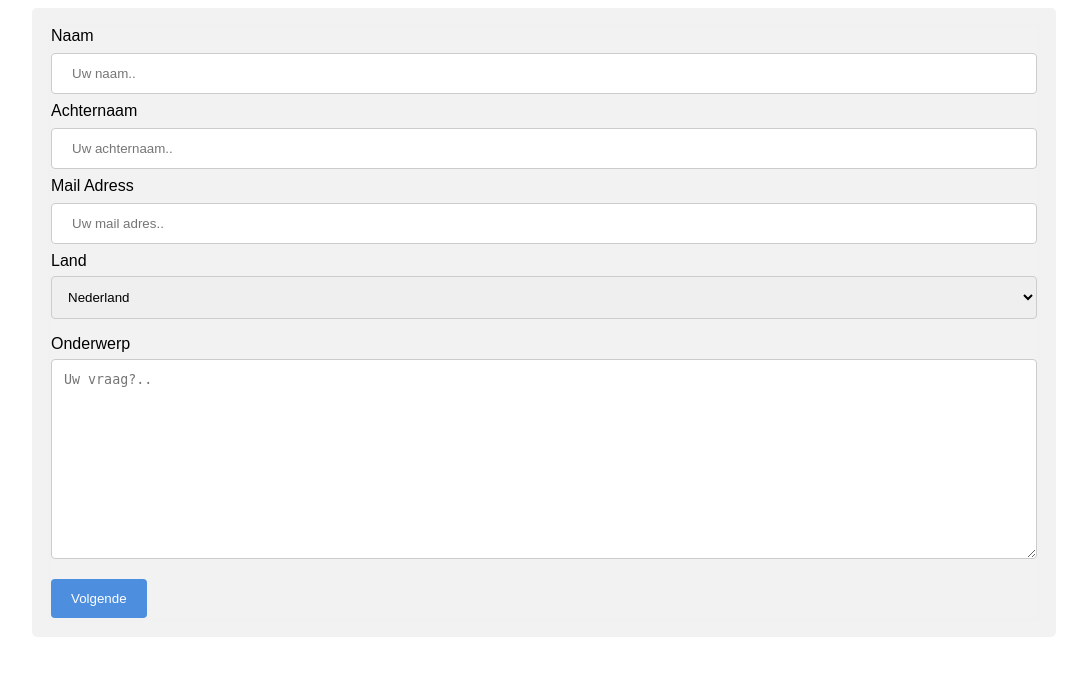
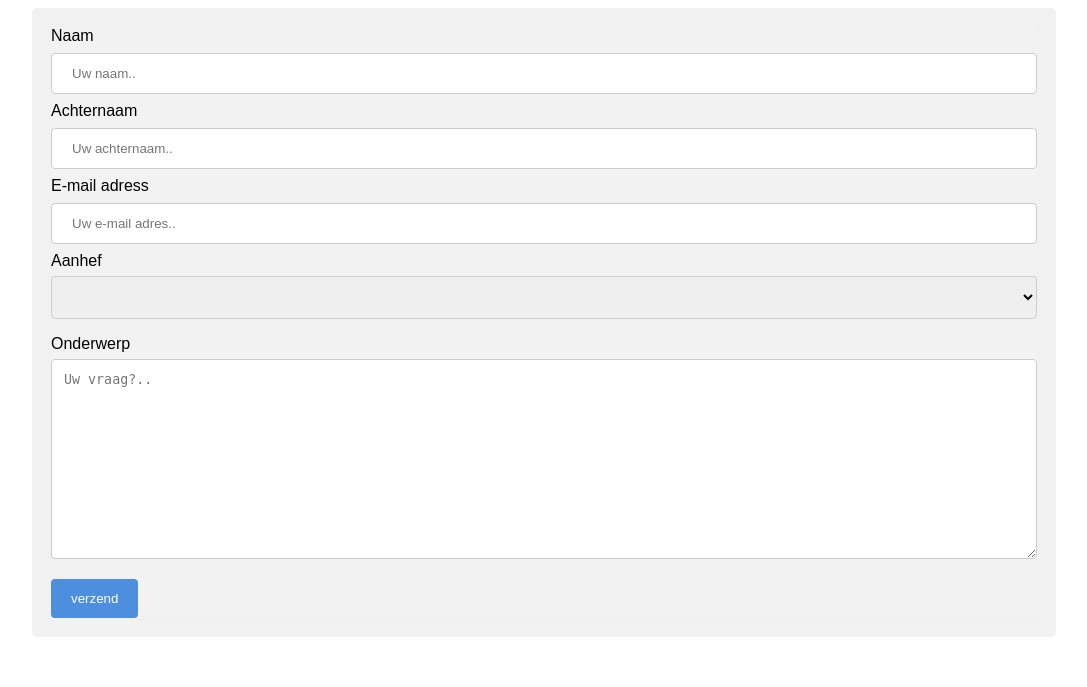
Before and after one commit to Daan7777/apotheeker-website, a PHP site: page /inschrijven.php in a window 1280 px wide. Shown: the part 270-957 px from the top of the page, without its empty margins (96-1183 px from the left). Run offline with PHP 8.4, Linux system fonts and the light colour scheme.

Commit message:
veel gdn

```diff
--- a/inschrijven.php
+++ b/inschrijven.php
@@ -20,23 +20,26 @@
   <form action="connect.php" method="post">
 
     <label for="fname">Naam</label>
-    <input type="text" id="fname" name="firstname" placeholder="Uw naam..">
+    <input type="text" id="fname" name="firstname" placeholder="Uw naam.." required>
 
     <label for="lname">Achternaam</label>
-    <input type="text" id="lname" name="lastname" placeholder="Uw achternaam..">
+    <input type="text" id="lname" name="lastname" placeholder="Uw achternaam.." required>
 
-    <label for="mail">Mail Adress</label>
-    <input type="text" id="mail" name="mail" placeholder="Uw mail adres..">
+    <label for="mail">E-mail adress</label>
+    <input type="text" id="mail" name="mail" placeholder="Uw e-mail adres.." required>
 
-    <label for="country">Land</label>
-    <select id="country" name="country">
-      <option value="nederland">Nederland</option>
+    <label for="aanhef">Aanhef</label>
+    <select id="aanhef" name="Aanhef">
+    <option placeholder="" required> </option>
+      <option value="meneer">Meneer</option>
+      <option value="mevrouw">Mevrouw</option>
+      <option value="Wil ik liever niet zeggen">Wil ik liever niet zeggen</option>
     </select>
 
     <label for="subject">Onderwerp</label>
     <textarea id="subject" name="subject" placeholder="Uw vraag?.." style="height:200px"></textarea>
 
-    <input type="submit" value="Volgende">
+    <input type="submit" value="verzend">
 
   </form>
 </body>
```
